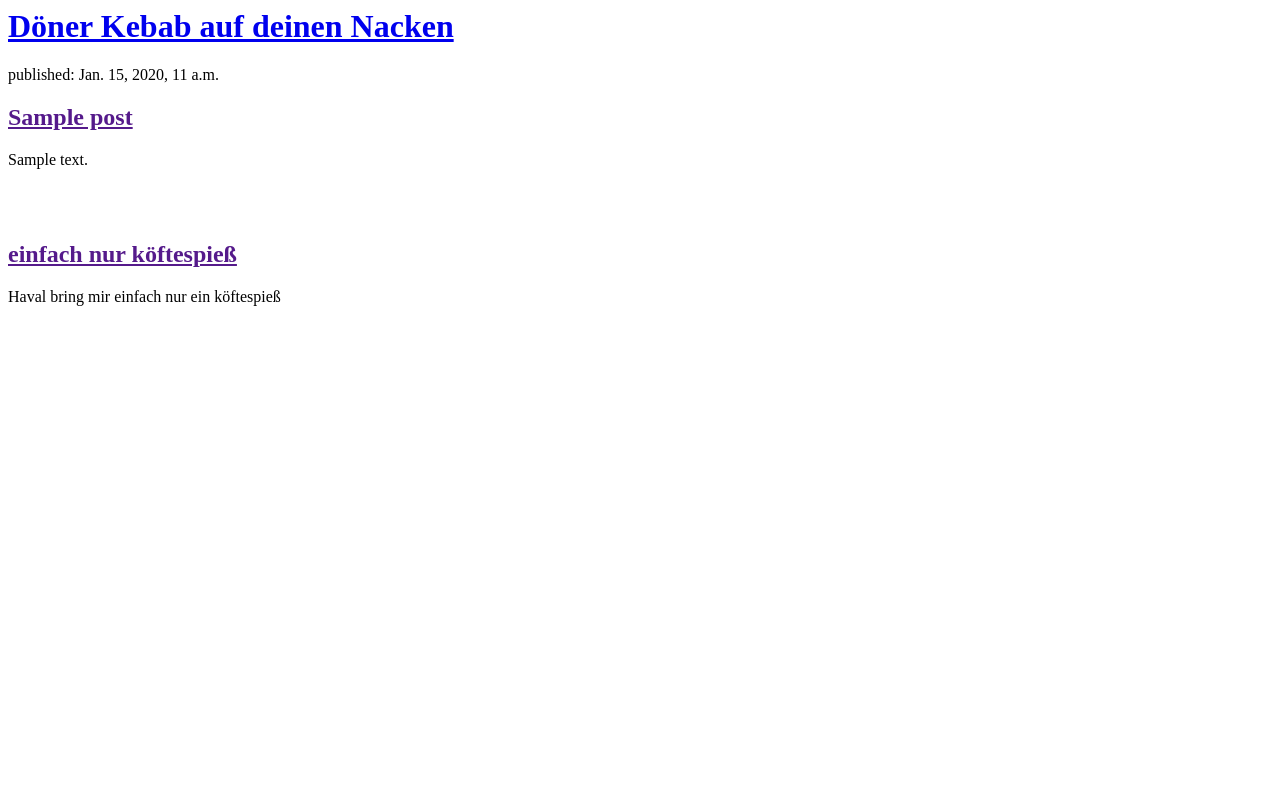
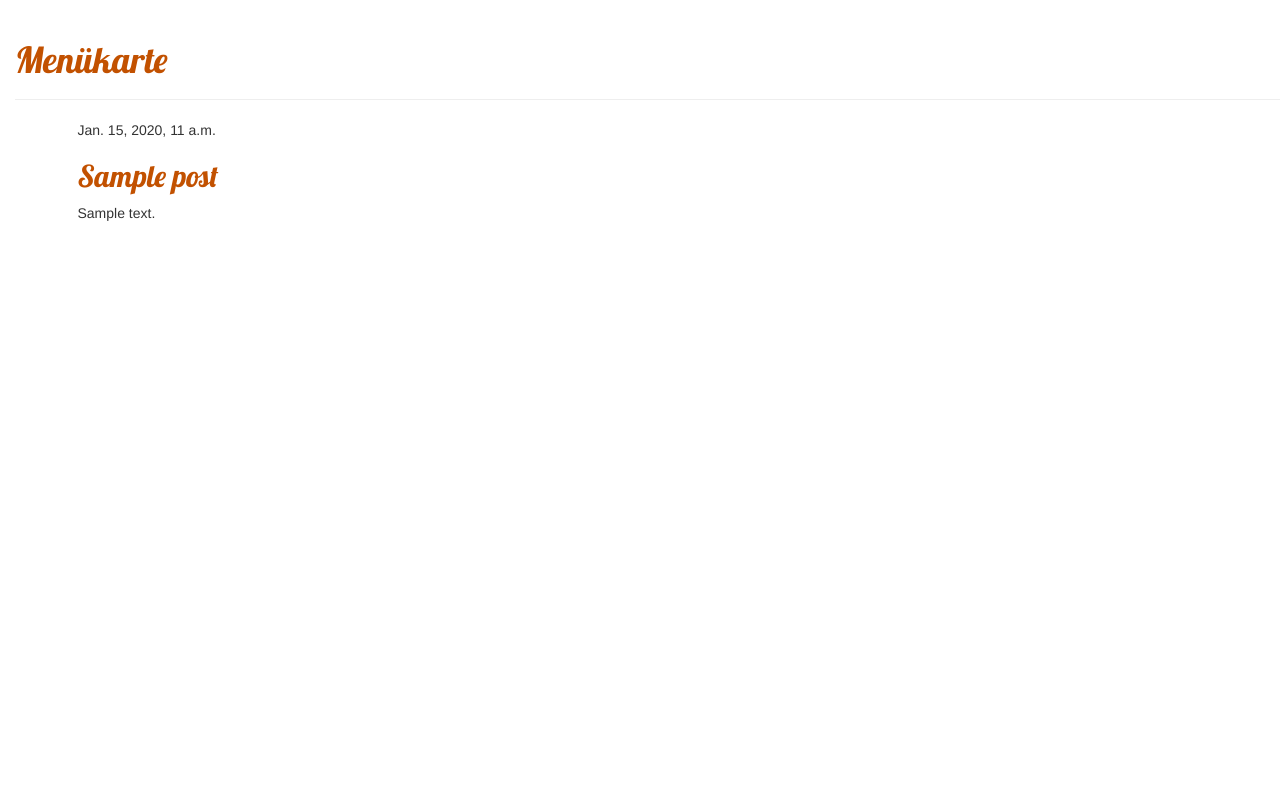
Before and after one commit to akkoc001/my-first-blog, a Django app: page / in a window 1280 px wide. Run offline with Django 3.2, Linux system fonts and the light colour scheme; tables that the repository leaves empty hold one stand-in row (values such as "Sample post"); some libraries are stand-ins or nearby versions.

Commit message:
newest model4.

```diff
--- /dev/null
+++ b/blog/static/css/blog.css
@@ -0,0 +1,7 @@
+h1 a, h2 a {
+    color: #C25100;
+    font-family: 'Lobster';
+}
+body {
+    padding-left: 15px;
+}
--- /dev/null
+++ b/blog/templates/blog/base.html
@@ -0,0 +1,23 @@
+{% load static %}
+<html>
+    <head>
+        <title>Rasur</title>
+        <link rel="stylesheet" href="//maxcdn.bootstrapcdn.com/bootstrap/3.2.0/css/bootstrap.min.css">
+        <link rel="stylesheet" href="//maxcdn.bootstrapcdn.com/bootstrap/3.2.0/css/bootstrap-theme.min.css">
+        <link href='//fonts.googleapis.com/css?family=Lobster&subset=latin,latin-ext' rel='stylesheet' type='text/css'>
+        <link rel="stylesheet" href="{% static 'css/blog.css' %}">
+    </head>
+    <body>
+        <div class="page-header">
+            <h1><a href="/">Menükarte</a></h1>
+        </div>
+        <div class="content container">
+            <div class="row">
+                <div class="col-md-8">
+                {% block content %}
+                {% endblock %}
+                </div>
+            </div>
+        </div>
+    </body>
+</html>
--- a/blog/templates/blog/post_list.html
+++ b/blog/templates/blog/post_list.html
@@ -1,25 +1,14 @@
-<html>
-    <head>
-        <title>Rasur</title>
-    </head>
-    <body>
-        <div>
-            <h1><a href="/">Döner Kebab auf deinen Nacken</a></h1>
-        </div>
+{% extends 'blog/base.html' %}
 
-        {% for post in posts %}
-        <div>
-            <p>published: {{ post.published_date }}</p>
+{% block content %}
+    {% for post in posts %}
+        <div class="post">
+            <div class="date">
+                {{ post.published_date }}
+            </div>
             <h2><a href="">{{ post.title }}</a></h2>
             <p>{{ post.text|linebreaksbr }}</p>
-            <br>
-            <br>
+            <br><br>
         </div>
     {% endfor %}
-
-        <div>
-            <h2><a href="">einfach nur köftespieß</a></h2>
-            <p>Haval bring mir einfach nur ein köftespieß</p>
-        </div>
-    </body>
-</html>
+{% endblock %}
```
Also changed, not shown: blog/static/blog/blog.css (added, +48 -0 lines).
